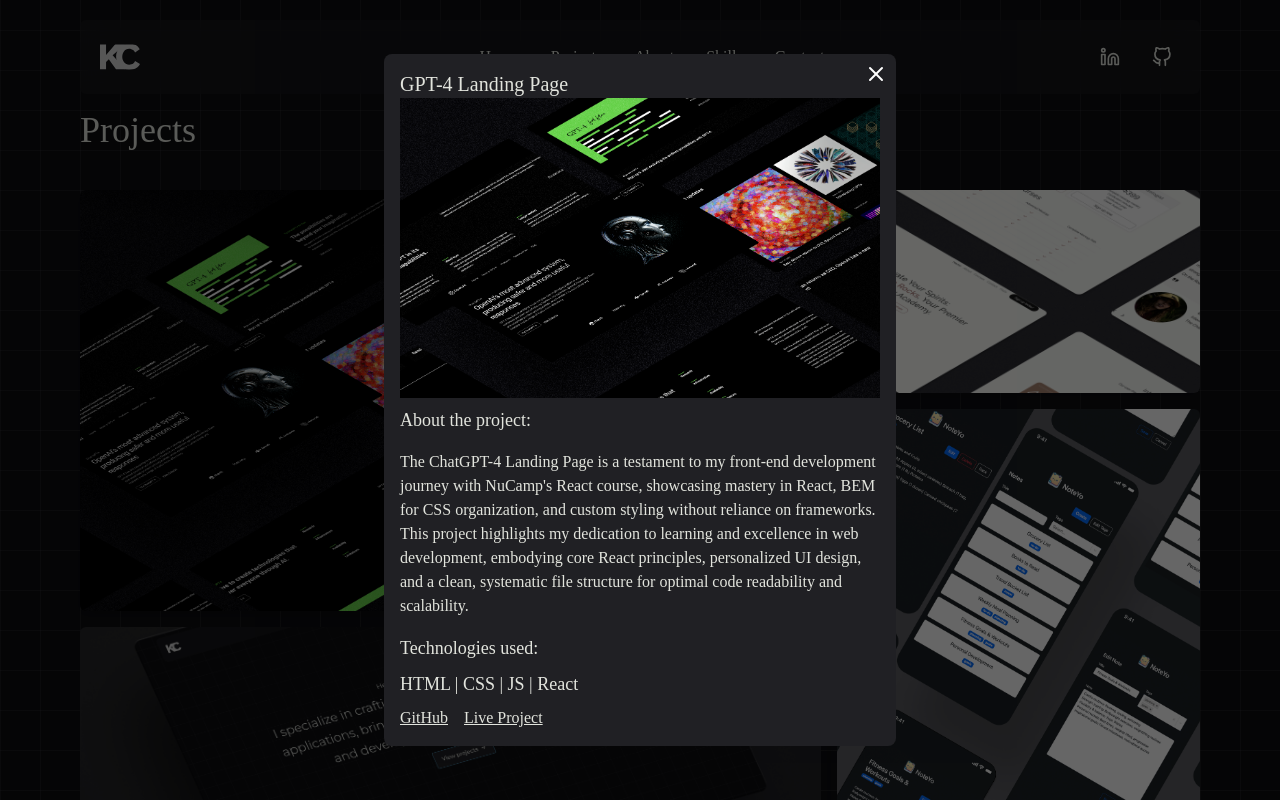
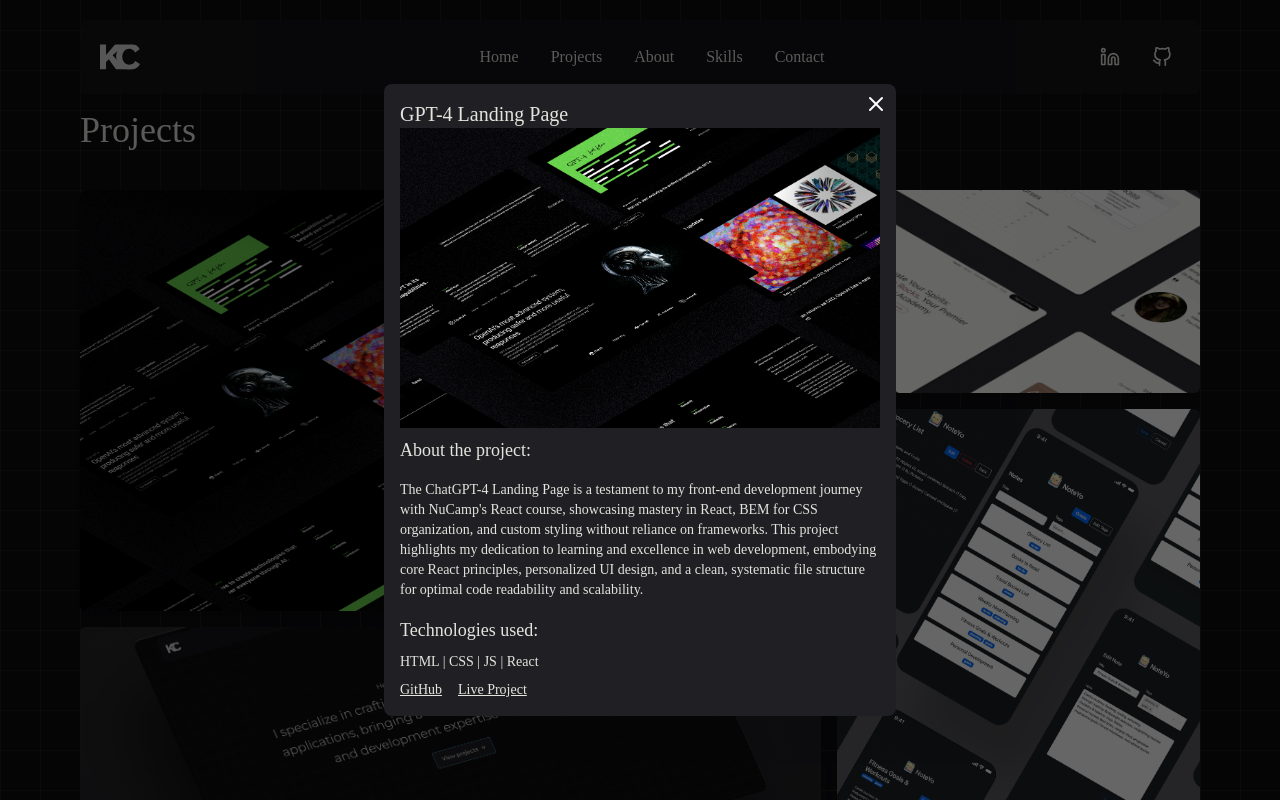
Before and after one commit to Kcounts93/my-portfolio, a React (Create React App) app: page / in a window 1280 px wide. Both pictures are taken after a click on the button 261 px from the left and 1170 px from the top of the page. Shown: the part 770-1570 px from the top of the page. Built offline with nearby package versions, Linux system fonts and the light colour scheme.

Commit message:
modal text size change

```diff
--- a/src/components/Modal.jsx
+++ b/src/components/Modal.jsx
@@ -23,15 +23,17 @@
             />
           </div>
           <p className='my-2 text-lg'>About the project:</p>
-          <p className='my-2 font-light'>{project.subtitle}</p>
+          <p className='my-2 font-light text-sm'>{project.subtitle}</p>
           <p className='my-2 text-lg '>Technologies used:</p>
-          <p className='text-lg mb-2'>{project.categories.join(" | ")}</p>
+          <p className='text-sm font-light mb-2'>
+            {project.categories.join(" | ")}
+          </p>
           <div className='flex'>
             <a
               href={project.projectLink}
               target='_blank'
               rel='noopener noreferrer'
-              className='mr-2 underline hover:text-drap transition duration-500'
+              className='mr-2 text-sm underline font-light hover:scale-110 hover:-translate-y-0.5 transition duration-500'
             >
               GitHub
             </a>
@@ -39,7 +41,7 @@
               href={project.liveLink}
               target='_blank'
               rel='noopener noreferrer'
-              className='ml-2 underline hover:text-drap transition duration-500'
+              className='ml-2 underline text-sm font-light hover:scale-110 hover:-translate-y-0.5 transition duration-500'
             >
               Live Project
             </a>
```
